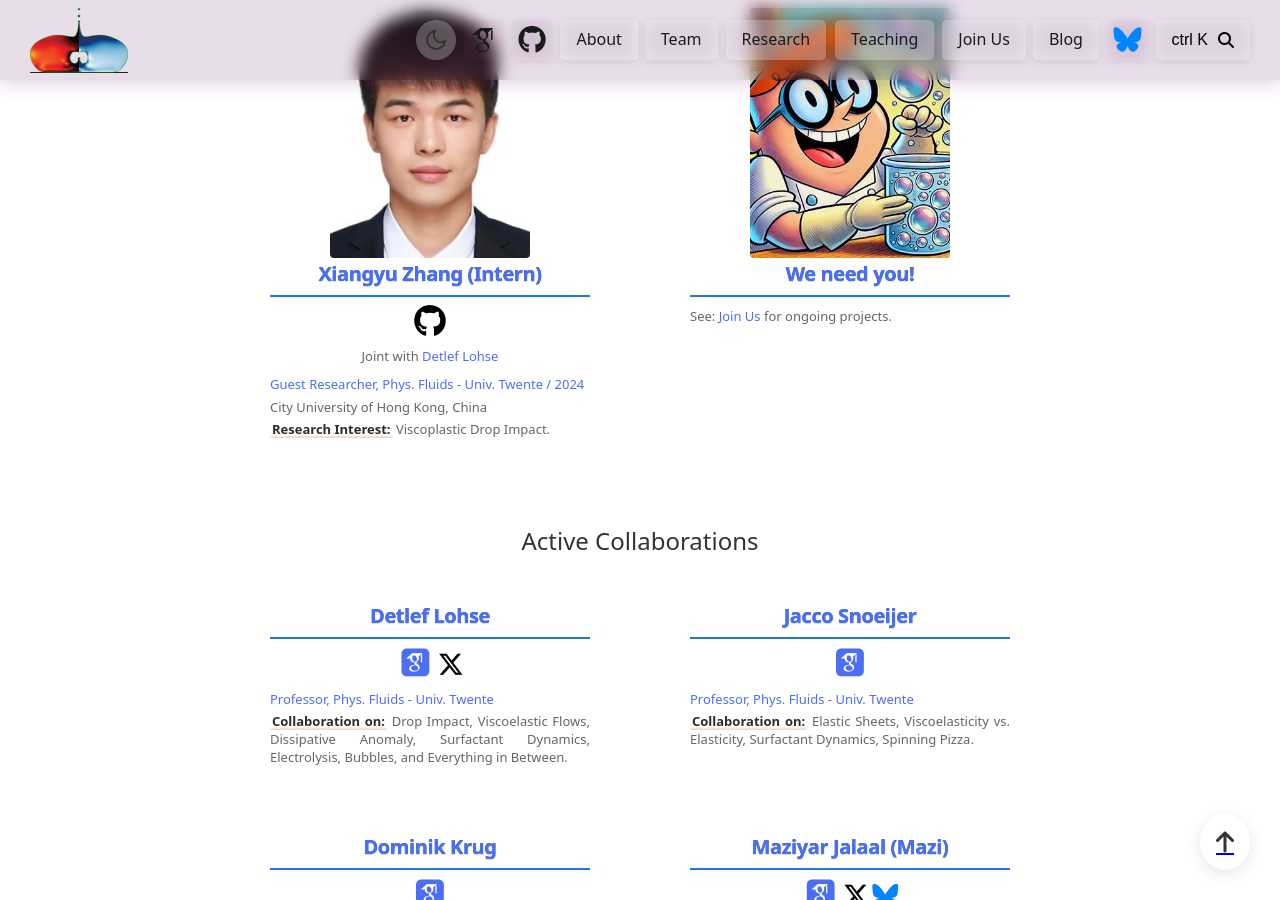
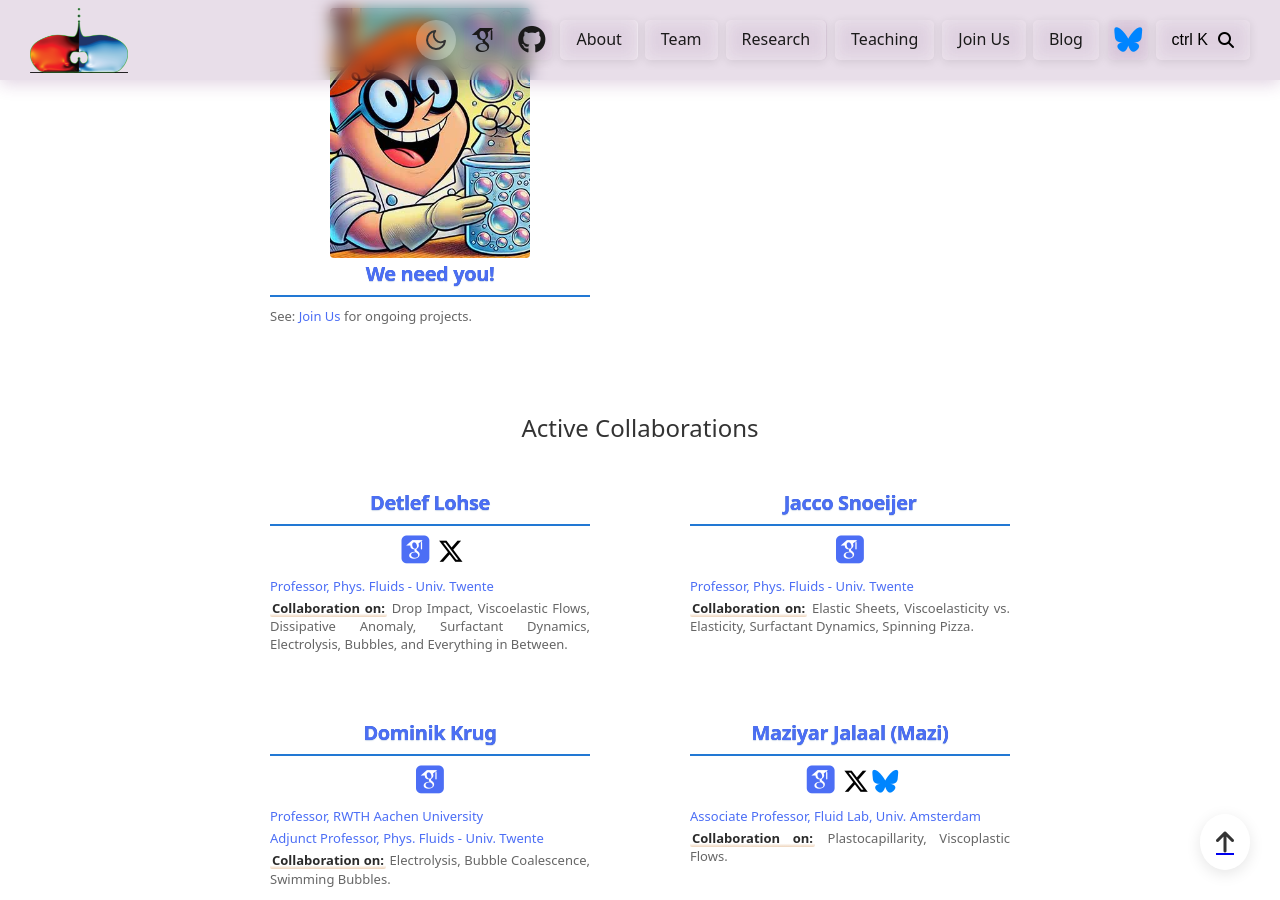
Before and after one commit to comphy-lab/comphy-lab.github.io, a Jekyll site: the page built from _team/index.md, in a window 1280 px wide and 900 px high, scrolled down 1982 px. Built offline with Jekyll 4.4.1, drawn with Linux system fonts in a browser that asks for light colours; some web fonts are replaced; comment, search, counter and statistics services are not loaded.

Commit message:
✨ feat(team): remove Xiangyu Zhang from team page

```diff
--- a/_team/index.md
+++ b/_team/index.md
@@ -86,18 +86,6 @@ Joint with [Martin van der Hoef](https://pof.tnw.utwente.nl/people/profile/244)
 - [M.Sc. Student, Phys. Fluids - Univ. Twente / 2024](https://pof.tnw.utwente.nl/people/profile/1937)
 
 **Research Interest:** Molecular Dynamics Simulations of Evaporation-Driven Colloidal Self-Assembly.
-
-## Xiangyu Zhang (Intern)
-[<i class="fa-brands fa-github" style="font-size: 2.5em; color: black;"></i>](https://github.com/zhangxyPHD)
-
-<img src="/assets/images/team/7.jpg" alt="Xiangyu Zhang" loading="lazy" width="200" height="200">
-
-Joint with [Detlef Lohse](https://en.wikipedia.org/wiki/Detlef_Lohse)
-
-- [Guest Researcher, Phys. Fluids - Univ. Twente / 2024](https://pof.tnw.utwente.nl/people/profile/2209)
-- City University of Hong Kong, China
-
-**Research Interest:** Viscoplastic Drop Impact.
 
 ## We need you!
 
@@ -376,6 +364,14 @@ See: [Join Us](https://github.com/VatsalSy/Project-ideas-for-prospective-student
 - **2019:** [Graduated with B.Sc., Univ. Twente](https://pof.tnw.utwente.nl/people/profile/1431)
 - **Thesis:** [Spreading of a drop on a water-air interface](https://bit.ly/ThesisPimDekker)
 
+<!-- ## Xiangyu Zhang
+[<i class="fa-brands fa-github" style="font-size: 2.5em; color: black;"></i>](https://github.com/zhangxyPHD)
+
+- **2024:** [Guest Researcher, Phys. Fluids - Univ. Twente](https://pof.tnw.utwente.nl/people/profile/2209)
+- City University of Hong Kong, China
+
+**Research Interest:** Viscoplastic Drop Impact. -->
+
 ## Laurence Bruggink
 [<i class="fa-brands fa-linkedin" style="font-size: 1.5em; color: black;"></i>](https://www.linkedin.com/in/laurence-bruggink-b733b222a/)
 
```
